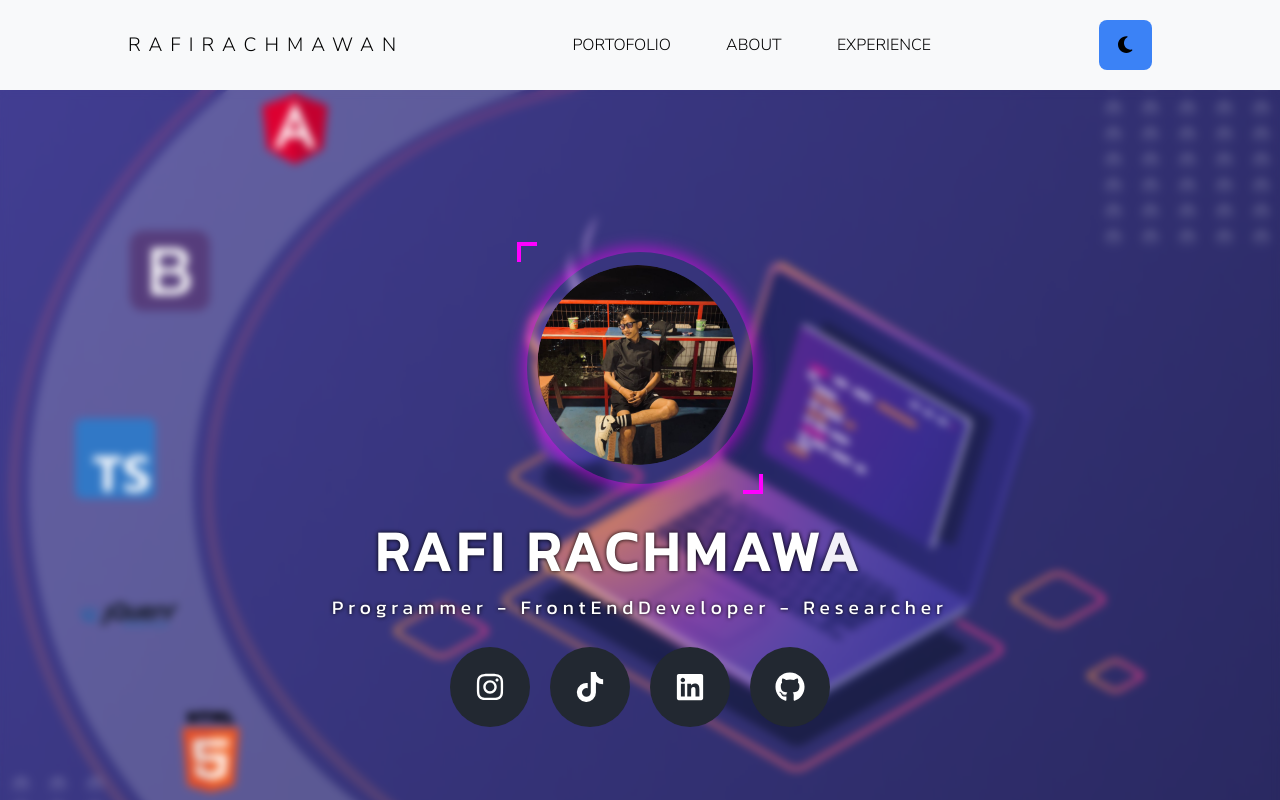
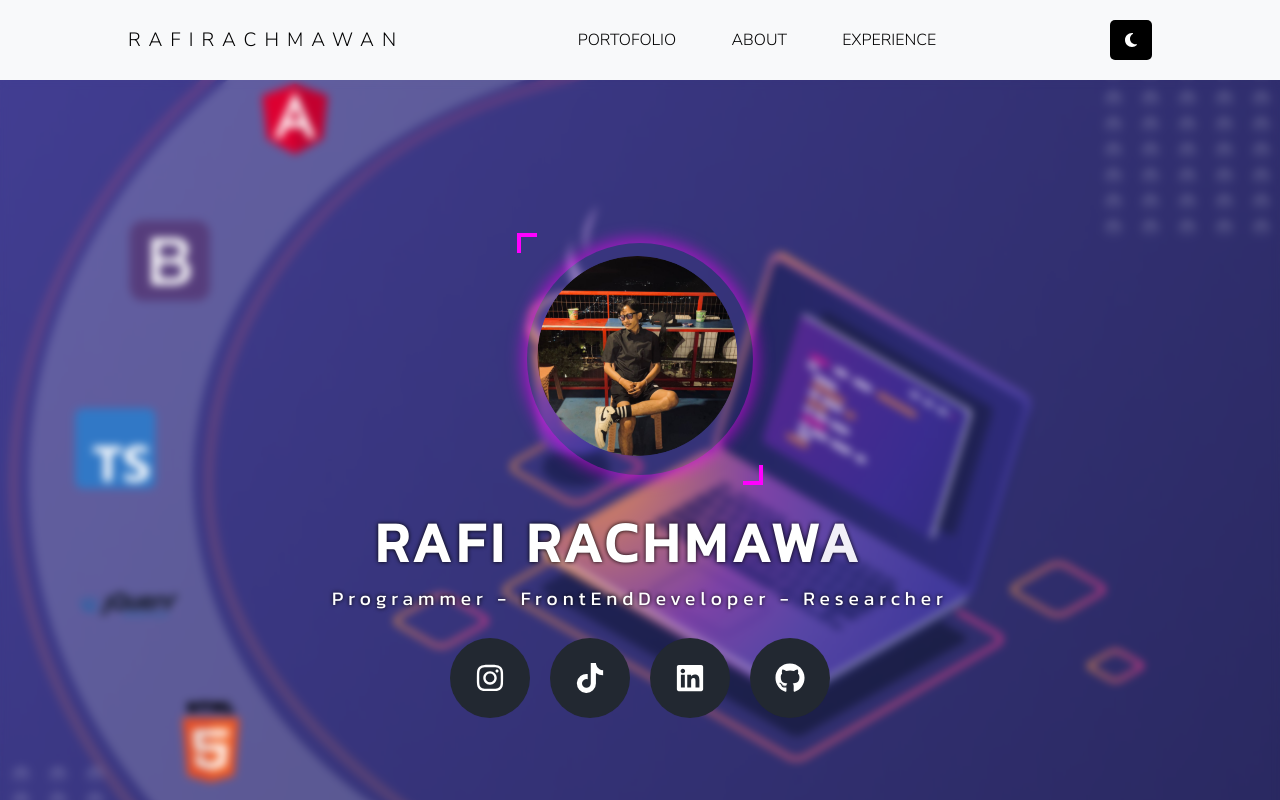
Before and after one commit to rafirachmawan/Website-Profile-React, a React (Vite) app: page / in a window 1280 px wide. Shown: the top 800 px of the page. Built offline with nearby package versions, Linux system fonts and the light colour scheme.

Commit message:
Update Hover Logic Mode

```diff
--- a/src/components/navbar/style.css
+++ b/src/components/navbar/style.css
@@ -6,13 +6,35 @@ body.light {
   background-color: #ffffff;
   color: #000000;
   --navbar-text-color: #000; /* Warna teks navbar untuk light mode */
+  --button-bg: #000; /* Warna background tombol untuk light mode */
+  --button-color: #fff; /* Warna teks tombol untuk light mode */
+  --button-hover-bg: #000; /* Warna background tombol saat hover (light mode) */
 }
-
 /* Style untuk Dark Mode */
 body.dark {
   background-color: #1a1a1a;
   color: #f5f5f5;
   --navbar-text-color: #fff; /* Warna teks navbar untuk dark mode */
+  --button-bg: #fff; /* Warna background tombol untuk dark mode */
+  --button-color: #000; /* Warna teks tombol untuk dark mode */
+  --button-hover-bg: #fff; /* Warna background tombol saat hover (dark mode) */
+}
+
+/* Gaya tombol */
+.toggle-btn {
+  background-color: var(--button-bg); /* Warna background sesuai mode */
+  color: var(--button-color); /* Warna teks sesuai mode */
+  border: none;
+  border-radius: 5px;
+  padding: 10px 15px;
+  font-size: 16px;
+  cursor: pointer;
+  transition: background-color 0.3s ease, color 0.3s ease;
+}
+
+.toggle-btn:hover {
+  opacity: 0.5; /* Efek hover */
+  background-color: var(--button-hover-bg);
 }
 
 /* Style tambahan jika perlu */
@@ -51,7 +73,6 @@ nav > .wrapper {
   justify-content: space-between;
   align-items: center;
 }
-
 .menu {
   width: 35%;
 }
```
